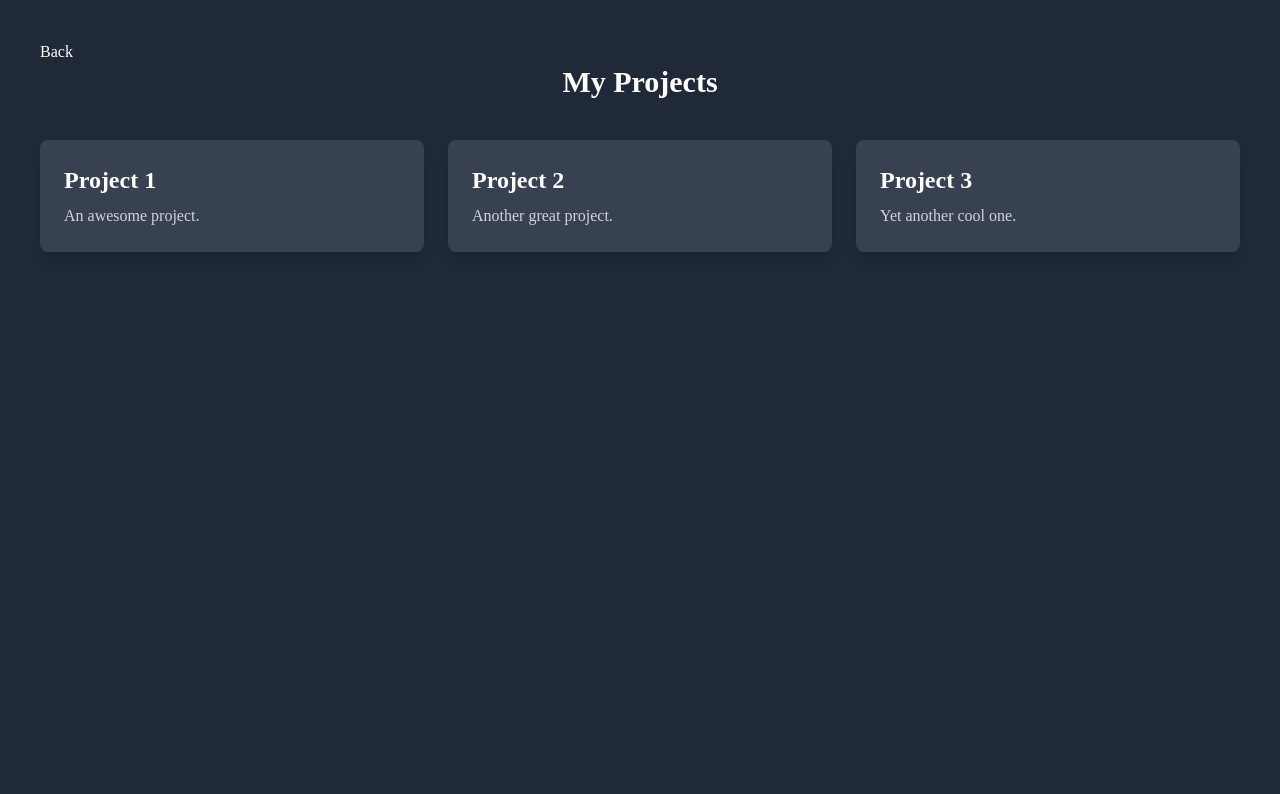
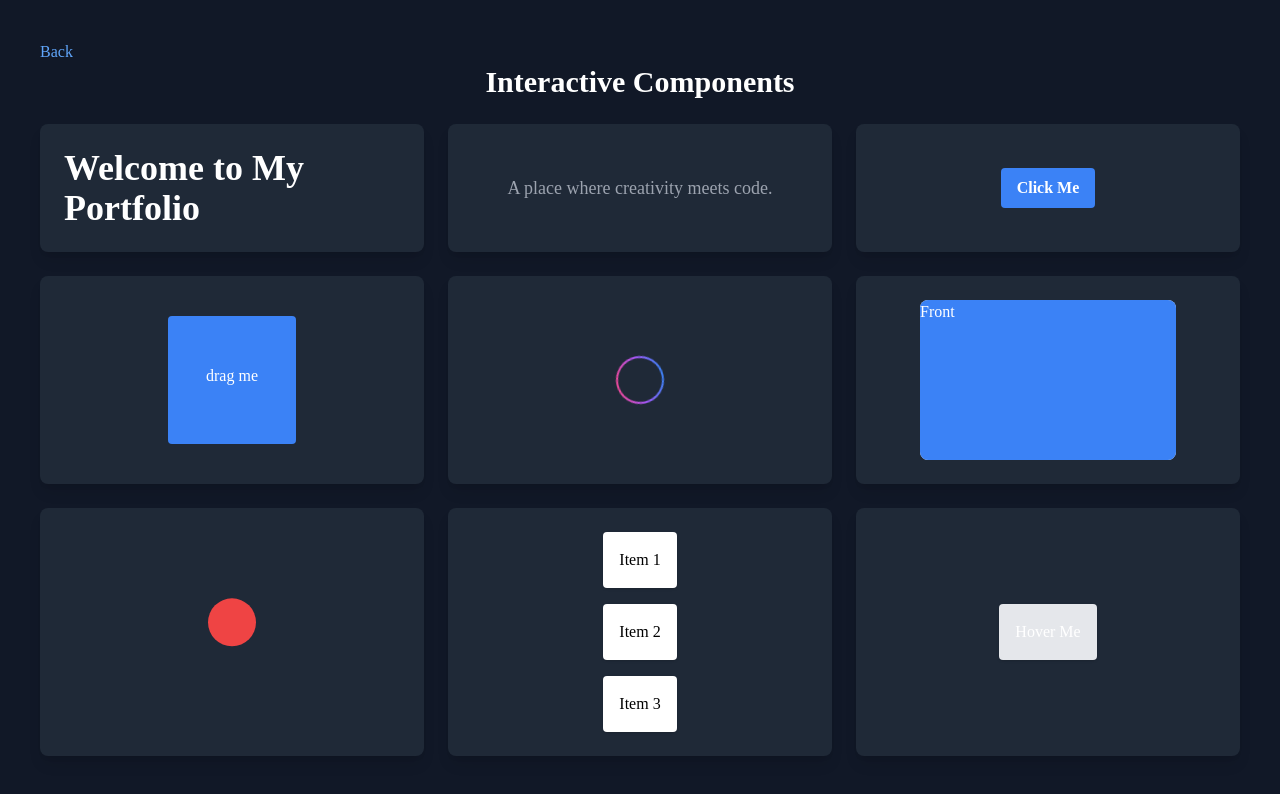
Before and after one commit to Dejnyyy/framer-motiont3, a Next.js app: page /projects in a window 1280 px wide. Shown: the top 794 px of the page. Built offline with nearby package versions, Linux system fonts and the light colour scheme.

Commit message:
vylepsovanicko

```diff
--- a/src/pages/components/AnimatedSpinner/index.tsx
+++ b/src/pages/components/AnimatedSpinner/index.tsx
@@ -3,10 +3,14 @@ import { motion } from "framer-motion";
 const Spinner = () => {
   return (
     <motion.div
+      className="relative w-12 h-12 rounded-full"
       animate={{ rotate: 360 }}
       transition={{ repeat: Infinity, duration: 1, ease: "linear" }}
-      className="w-12 h-12 border-4 border-blue-500 border-t-transparent rounded-full"
-    />
+    >
+      <div className="absolute inset-0 bg-gradient-to-r from-blue-500 via-purple-500 to-pink-500 rounded-full"></div>
+      <div className="absolute inset-[2px] bg-gray-800 rounded-full"></div>
+      <div className="absolute inset-[6px] border-t-4 border-transparent rounded-full"></div>
+    </motion.div>
   );
 };
 
--- /dev/null
+++ b/src/pages/components/BouncingAnimation/index.tsx
@@ -0,0 +1,19 @@
+import { motion } from "framer-motion";
+
+const BouncingBall = () => {
+  return (
+    <motion.div
+      animate={{
+        y: [0, -30, 0], // Moves up, then down
+      }}
+      transition={{
+        repeat: Infinity,
+        repeatType: "loop",
+        duration: 0.6,
+      }}
+      className="w-12 h-12 bg-red-500 rounded-full"
+    />
+  );
+};
+
+export default BouncingBall;
--- a/src/pages/components/DraggableBox/index.tsx
+++ b/src/pages/components/DraggableBox/index.tsx
@@ -7,7 +7,8 @@ const DraggableBox = () => {
       dragConstraints={{ top: -100, left: -100, right: 100, bottom: 100 }}
       className="w-32 h-32 bg-blue-500 rounded"
       whileDrag={{ scale: 1.2 }}
-    />
+
+    ><p className="text-center justify-center mt-12">drag me</p></motion.div>
   );
 };
 
--- a/src/pages/components/StaggeredList/index.tsx
+++ b/src/pages/components/StaggeredList/index.tsx
@@ -21,7 +21,7 @@ const StaggeredList = () => {
       {items.map((item, index) => (
         <motion.li
           key={index}
-          className="p-4 bg-gray-100 rounded shadow"
+          className="p-4 bg-white text-black rounded shadow"
           variants={{
             hidden: { opacity: 0, y: 20 },
             visible: { opacity: 1, y: 0 },
--- a/src/pages/index.tsx
+++ b/src/pages/index.tsx
@@ -5,6 +5,9 @@ import StaggeredList from './components/StaggeredList';
 import DraggableBox from './components/DraggableBox';
 import AnimatedSpinner from './components/AnimatedSpinner';
 import CardFlip from './components/CardFlip';
+import BouncingAnimation from './components/BouncingAnimation';
+
+
 import Link from "next/link"
 
 
@@ -21,19 +24,9 @@ export default function Home() {
       >
         A place where creativity meets code.
       </motion.p>
-      <AnimatedButton text="Click Me" />
-        <DraggableBox />
-        <AnimatedSpinner />
-        <CardFlip />
-        <StaggeredList />
+
         <Link href={"/projects"}>Projects</Link>
 
-      <motion.div
-  className="p-4 bg-gray-200 rounded shadow"
-  whileHover={{ scale: 1.05 }}
->
-  Hover Me
-</motion.div>
 
     </div>
   );
--- a/src/pages/projects.tsx
+++ b/src/pages/projects.tsx
@@ -1,20 +1,64 @@
-import ProjectCard from './components/ProjectCard';
-import Link from "next/link"
+import { motion } from 'framer-motion';
+import AnimatedHeading from './components/AnimatedHeading';
+import AnimatedButton from './components/AnimatedButton';
+import StaggeredList from './components/StaggeredList';
+import DraggableBox from './components/DraggableBox';
+import AnimatedSpinner from './components/AnimatedSpinner';
+import CardFlip from './components/CardFlip';
+import BouncingAnimation from './components/BouncingAnimation';
+import Link from "next/link";
 
-export default function Projects() {
-  const projects = [
-    { title: 'Project 1', description: 'An awesome project.' },
-    { title: 'Project 2', description: 'Another great project.' },
-    { title: 'Project 3', description: 'Yet another cool one.' },
+export default function Home() {
+  const components = [
+    { id: 1, component: <AnimatedHeading text="Welcome to My Portfolio" /> },
+    {
+      id: 2,
+      component: (
+        <motion.p
+          className="text-lg text-gray-400"
+          initial={{ opacity: 0, y: 20 }}
+          animate={{ opacity: 1, y: 0 }}
+          transition={{ duration: 1, delay: 0.5 }}
+        >
+          A place where creativity meets code.
+        </motion.p>
+      ),
+    },
+    { id: 3, component: <AnimatedButton text="Click Me" /> },
+    { id: 4, component: <DraggableBox /> },
+    { id: 5, component: <AnimatedSpinner /> },
+    { id: 6, component: <CardFlip /> },
+    { id: 7, component: <BouncingAnimation /> },
+    { id: 8, component: <StaggeredList /> },
+    {
+      id: 9,
+      component: (
+        <motion.div
+          className="p-4 bg-gray-200 rounded shadow"
+          whileHover={{ scale: 1.05 }}
+        >
+          Hover Me
+        </motion.div>
+      ),
+    },
   ];
 
   return (
-    <div className="min-h-screen p-10 bg-gray-800 text-white">
-      <Link href={"/"}>Back</Link>
-      <h1 className="text-3xl font-bold text-center">My Projects</h1>
-      <div className="grid grid-cols-1 md:grid-cols-2 lg:grid-cols-3 gap-6 mt-10">
-        {projects.map((project, index) => (
-          <ProjectCard key={index} {...project} />
+    <div className="min-h-screen p-10 bg-gray-900 text-white">
+      <Link href="/" className="text-blue-400">
+        Back
+      </Link>
+      <h1 className="text-3xl font-bold text-center mb-6">
+        Interactive Components
+      </h1>
+      <div className="grid grid-cols-1 md:grid-cols-2 lg:grid-cols-3 gap-6">
+        {components.map(({ id, component }) => (
+          <div
+            key={id}
+            className="p-6 bg-gray-800 rounded-lg shadow-lg flex justify-center items-center"
+          >
+            {component}
+          </div>
         ))}
       </div>
     </div>
```
